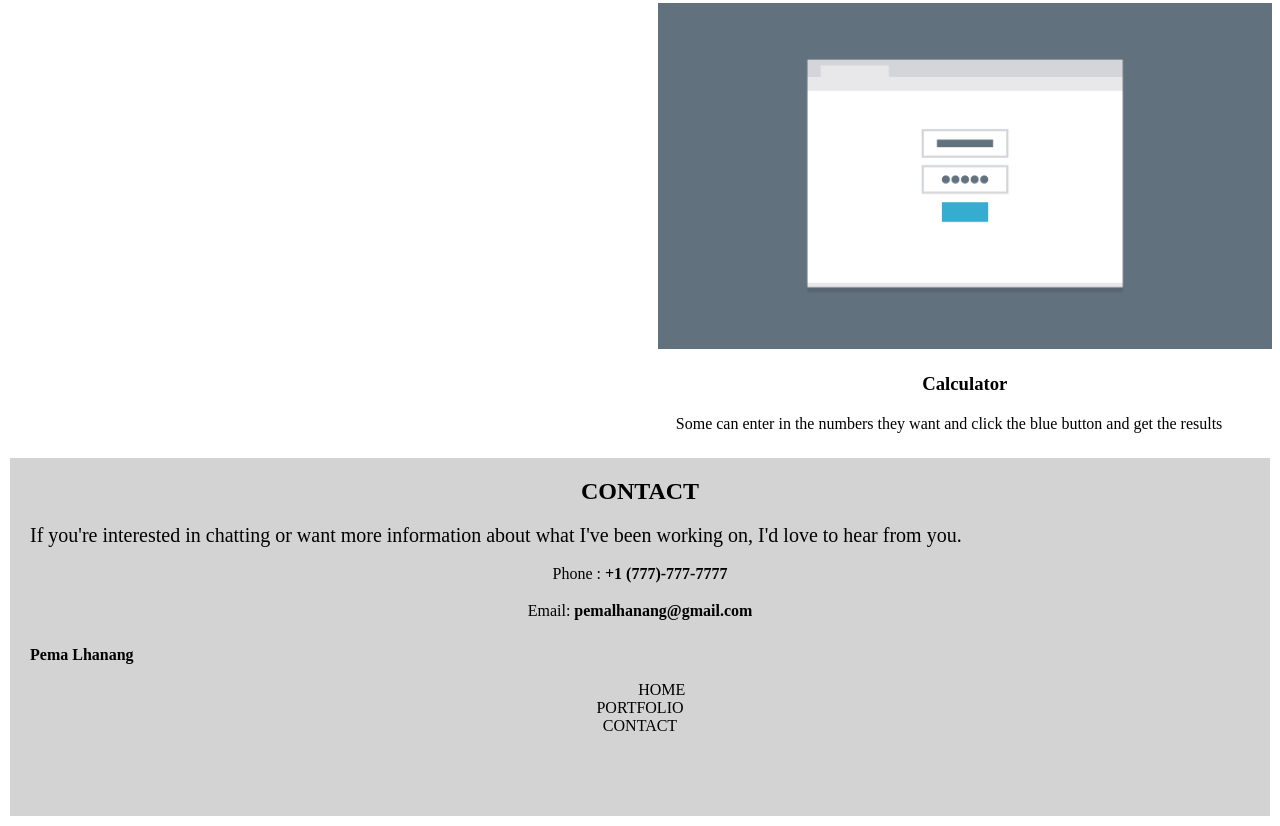
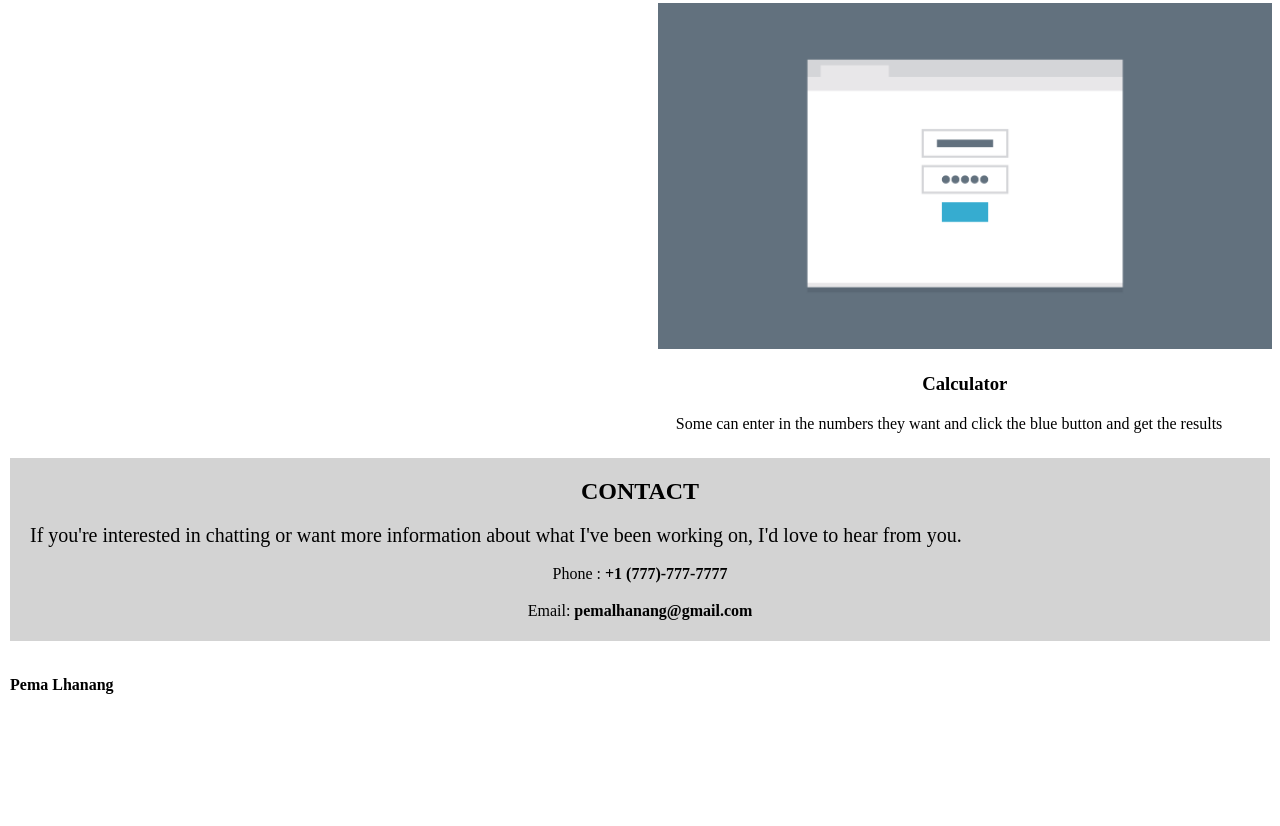
Before and after one commit to pemalhanang/Project2, a plain HTML site: page index.html in a window 1280 px wide. Shown: the part 1831-2657 px from the top of the page. After the commit the page ends 2545 px from the top, so only its background shows below. Drawn offline with nearby package versions, Linux system fonts and the light colour scheme.

Commit message:
Add files via upload

```diff
--- a/css/style.css
+++ b/css/style.css
@@ -84,7 +84,7 @@ h3 {
     padding: 5px;
 }
 
-.main-footer {
+.contact {
 
   background-color: lightgrey;
 
@@ -108,6 +108,7 @@ h2 {
     float: left;
     margin-top: 25px;
     margin-bottom: 20px;
+    margin-left: 10px;
     }
 
 .bottom-link {
@@ -115,6 +116,7 @@ h2 {
     color: black;
     margin-top: 25px;
     margin-bottom: 20px;
+    margin-right: 10px;
     text-transform: uppercase;
     }
 
@@ -242,15 +244,13 @@ h3 {
 .bottom-link {
     display: none;
 }
+ul li {
+    display: inline;
+}
 
-.bottom-nav {
-    display: block;
-    color: black;
-    text-transform: uppercase;
-    list-style-type: none;
-    padding: 60px;
-    }
-
+.bottom-name {
+    margin-left: 10px;
+}
 }
 
 
--- a/index.html
+++ b/index.html
@@ -101,16 +101,18 @@ type="text/css">
 </div>
 
 <div>
-    <footer class="main-footer clear">
 
+   <section class="contact">
         <h2>Contact</h2><br>
-
-
-        <p class="para3">If you're interested in chatting or want more information about what I've been working on, I'd love to hear from you.</p><br>
+         <p class="para3">If you're interested in chatting or want more information about what I've been working on, I'd love to hear from you.</p><br>
         <p class="phone">Phone : <span>+1 (777)-777-7777</span></p><br>
         <p class="email">Email: <span>pemalhanang@gmail.com</span></p>
+    </section>
+
+    <footer class="main-footer clear">
         <h4 class="bottom-name">Pema Lhanang</h4>
         <a class="bottom-link" href="index.html">Back To Top</a>
+
         <ul class="bottom-nav">
             <li> <a href="index.html#home"> Home</a></li>
             <li> <a href="index.html#Portfolio">Portfolio</a></li>
--- a/style.css
+++ b/style.css
@@ -84,7 +84,7 @@ h3 {
     padding: 5px;
 }
 
-.main-footer {
+.contact {
 
   background-color: lightgrey;
 
@@ -108,6 +108,7 @@ h2 {
     float: left;
     margin-top: 25px;
     margin-bottom: 20px;
+    margin-left: 10px;
     }
 
 .bottom-link {
@@ -115,6 +116,7 @@ h2 {
     color: black;
     margin-top: 25px;
     margin-bottom: 20px;
+    margin-right: 10px;
     text-transform: uppercase;
     }
 
@@ -242,15 +244,13 @@ h3 {
 .bottom-link {
     display: none;
 }
+ul li {
+    display: inline;
+}
 
-.bottom-nav {
-    display: block;
-    color: black;
-    text-transform: uppercase;
-    list-style-type: none;
-    padding: 60px;
-    }
-
+.bottom-name {
+    margin-left: 10px;
+}
 }
 
 
```
